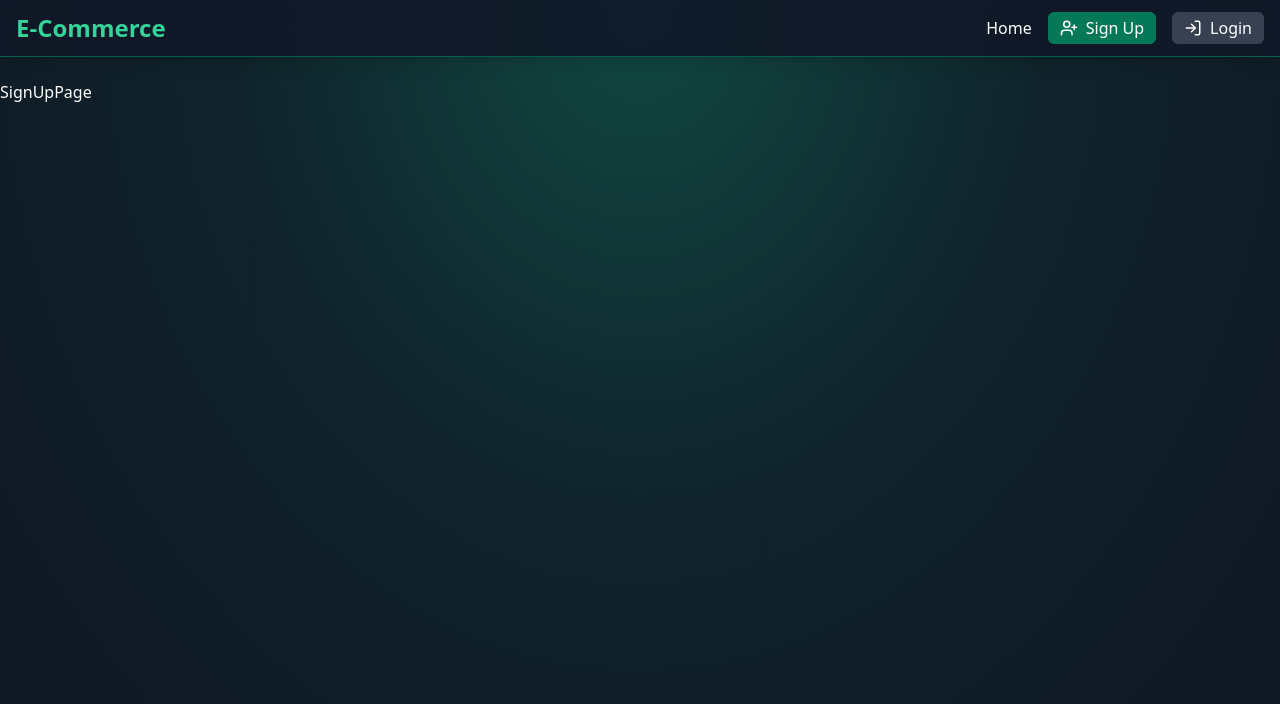
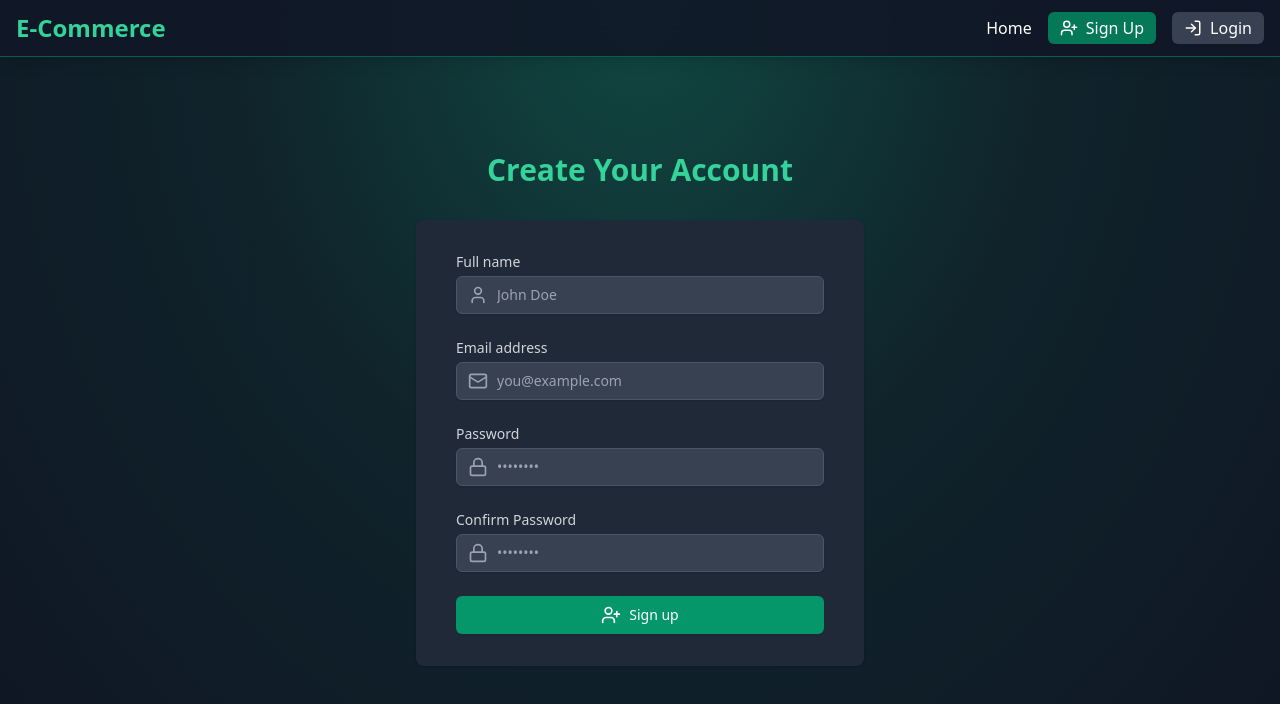
Before and after one commit to ramiz773/e-commerce-store, a React (Vite) app in the folder frontend/: page /signup in a window 1280 px wide. Shown: the top 704 px of the page. Built offline with nearby package versions, Linux system fonts and the light colour scheme.

Commit message:
added signup page

```diff
--- a/frontend/src/App.jsx
+++ b/frontend/src/App.jsx
@@ -13,7 +13,7 @@
                <div className="absolute top-0 left-1/2 -translate-x-1/2 w-full h-full bg-[radial-gradient(ellipse_at_top,rgba(16,185,129,0.3)_0%,rgba(10,80,60,0.2)_45%,rgba(0,0,0,0.1)_100%)]" />
             </div>
          </div>
-         <div className="relative z-50 pt-20 ">
+         <div className="relative z-50  pt-20 ">
             <Navbar />
             <Routes>
                <Route path="/" element={<HomePage />} />
--- a/frontend/src/pages/SignUpPage.jsx
+++ b/frontend/src/pages/SignUpPage.jsx
@@ -1,7 +1,153 @@
-import React from "react";
+import { Link } from "react-router-dom";
+import { UserPlus, Mail, Lock, User, ArrowRight, Loader } from "lucide-react";
+import { useEffect, useState } from "react";
+import { motion } from "framer-motion";
 
 const SignUpPage = () => {
-   return <div>SignUpPage</div>;
+   const loading = false;
+
+   const [formData, setFormData] = useState({
+      name: "",
+      email: "",
+      password: "",
+      confirmPassword: "",
+   });
+   const handleSubmit = (e) => {
+      e.preventDefault();
+      console.log(formData);
+   };
+   return (
+      <div className="flex flex-col justify-center py-12 sm:px-6 lg:px-8">
+         <motion.div
+            className="sm:mx-auto sm:w-full sm:max-w-md"
+            initial={{ opacity: 0, y: -20 }}
+            animate={{ opacity: 1, y: 0 }}
+            transition={{ duration: 0.8 }}
+         >
+            <h2 className="mt-6 text-center text-3xl font-extrabold text-emerald-400">
+               Create Your Account
+            </h2>
+         </motion.div>
+         <motion.div
+            className="mt-8  sm:mx-auto sm:w-full sm:max-w-md"
+            initial={{ opacity: 0, y: 20 }}
+            animate={{ opacity: 1, y: 0 }}
+            transition={{ duration: 0.8, delay: 0.2 }}
+         >
+            <div className="bg-gray-800 py-8 px-8 shadow sm:rounded-lg sm:px-10">
+               <form onSubmit={handleSubmit} className="space-y-6">
+                  <div>
+                     <label htmlFor="name" className="block text-sm font-medium text-gray-300">
+                        Full name
+                     </label>
+                     <div className="mt-1 relative rounded-md shadow-sm">
+                        <div className="absolute inset-y-0 left-0 pl-3 flex items-center pointer-events-none">
+                           <User className="h-5 w-5 text-gray-400" aria-hidden="true" />
+                        </div>
+                        <input
+                           id="name"
+                           type="text"
+                           required
+                           value={formData.name}
+                           onChange={(e) => setFormData({ ...formData, name: e.target.value })}
+                           className="block w-full px-3 py-2 pl-10 bg-gray-700 border border-gray-600 rounded-md shadow-sm
+									 placeholder-gray-400 focus:outline-none focus:ring-emerald-500 focus:border-emerald-500 sm:text-sm"
+                           placeholder="John Doe"
+                        />
+                     </div>
+                  </div>
+                  <div>
+                     <label htmlFor="email" className="block text-sm font-medium text-gray-300">
+                        Email address
+                     </label>
+                     <div className="mt-1 relative rounded-md shadow-sm">
+                        <div className="absolute inset-y-0 left-0 pl-3 flex items-center pointer-events-none">
+                           <Mail className="h-5 w-5 text-gray-400" aria-hidden="true" />
+                        </div>
+                        <input
+                           id="email"
+                           type="email"
+                           required
+                           value={formData.email}
+                           onChange={(e) => setFormData({ ...formData, email: e.target.value })}
+                           className=" block w-full px-3 py-2 pl-10 bg-gray-700 border border-gray-600
+									rounded-md shadow-sm
+									 placeholder-gray-400 focus:outline-none focus:ring-emerald-500
+									 focus:border-emerald-500 sm:text-sm"
+                           placeholder="you@example.com"
+                        />
+                     </div>
+                  </div>
+                  <div>
+                     <label htmlFor="password" className="block text-sm font-medium text-gray-300">
+                        Password
+                     </label>
+                     <div className="mt-1 relative rounded-md shadow-sm">
+                        <div className="absolute inset-y-0 left-0 pl-3 flex items-center pointer-events-none">
+                           <Lock className="h-5 w-5 text-gray-400" aria-hidden="true" />
+                        </div>
+                        <input
+                           id="password"
+                           type="password"
+                           required
+                           value={formData.password}
+                           onChange={(e) => setFormData({ ...formData, password: e.target.value })}
+                           className=" block w-full px-3 py-2 pl-10 bg-gray-700 border border-gray-600
+									rounded-md shadow-sm placeholder-gray-400 focus:outline-none focus:ring-emerald-500 focus:border-emerald-500 sm:text-sm"
+                           placeholder="••••••••"
+                        />
+                     </div>
+                  </div>
+                  <div>
+                     <label
+                        htmlFor="confirmPassword"
+                        className="block text-sm font-medium text-gray-300"
+                     >
+                        Confirm Password
+                     </label>
+                     <div className="mt-1 relative rounded-md shadow-sm">
+                        <div className="absolute inset-y-0 left-0 pl-3 flex items-center pointer-events-none">
+                           <Lock className="h-5 w-5 text-gray-400" aria-hidden="true" />
+                        </div>
+                        <input
+                           id="confirmPassword"
+                           type="password"
+                           required
+                           value={formData.confirmPassword}
+                           onChange={(e) =>
+                              setFormData({ ...formData, confirmPassword: e.target.value })
+                           }
+                           className=" block w-full px-3 py-2 pl-10 bg-gray-700 border
+									 border-gray-600 rounded-md shadow-sm placeholder-gray-400 focus:outline-none focus:ring-emerald-500 focus:border-emerald-500 sm:text-sm"
+                           placeholder="••••••••"
+                        />
+                     </div>
+                  </div>
+                  <button
+                     type="submit"
+                     className="w-full flex justify-center py-2 px-4 border border-transparent
+							rounded-md shadow-sm text-sm font-medium text-white bg-emerald-600
+							 hover:bg-emerald-700 focus:outline-none focus:ring-2 focus:ring-offset-2
+							  focus:ring-emerald-500 transition duration-150 ease-in-out disabled:opacity-50"
+                     disabled={loading}
+                  >
+                     {loading ? (
+                        <>
+                           <Loader className="mr-2 h-5 w-5 animate-spin" aria-hidden="true" />
+                           Loading...
+                        </>
+                     ) : (
+                        <>
+                           <UserPlus className="mr-2 h-5 w-5" aria-hidden="true" />
+                           Sign up
+                        </>
+                     )}
+                  </button>
+               </form>
+            </div>
+         </motion.div>
+      </div>
+   );
 };
 
 export default SignUpPage;
```
